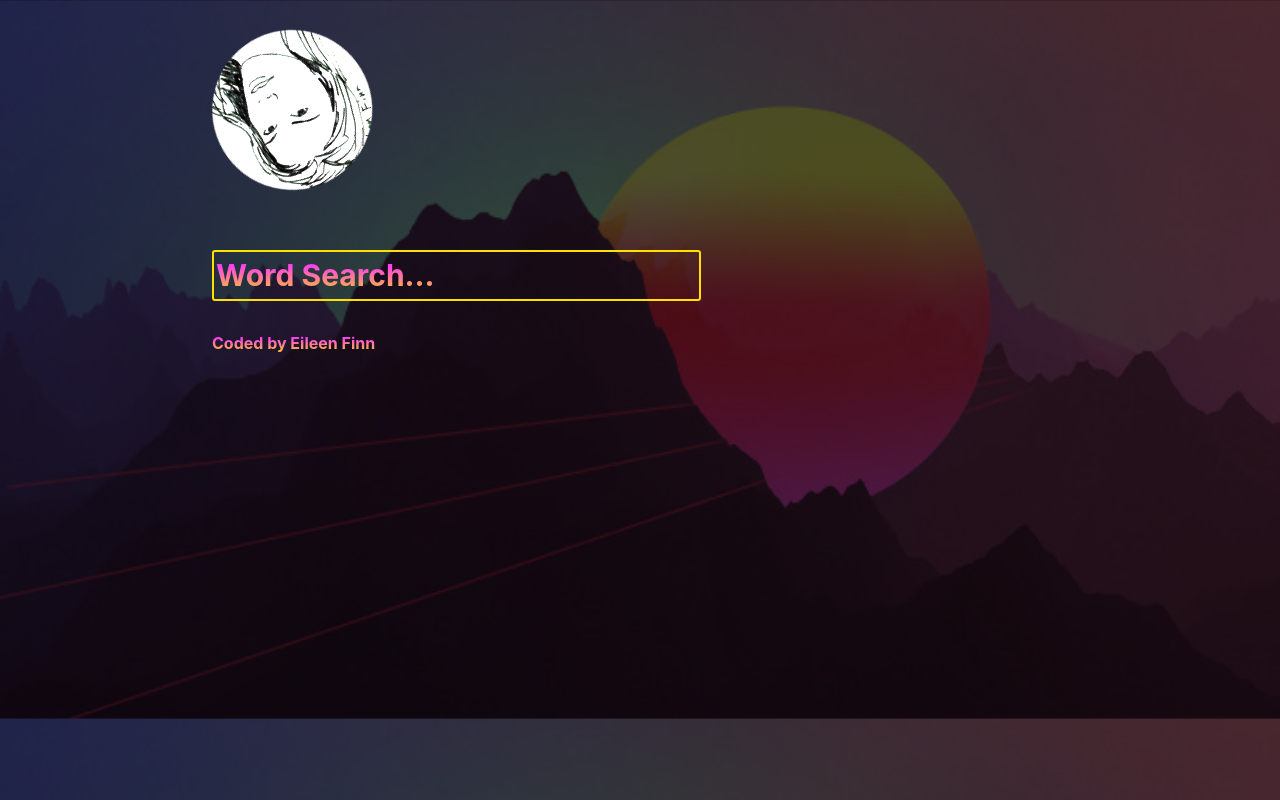
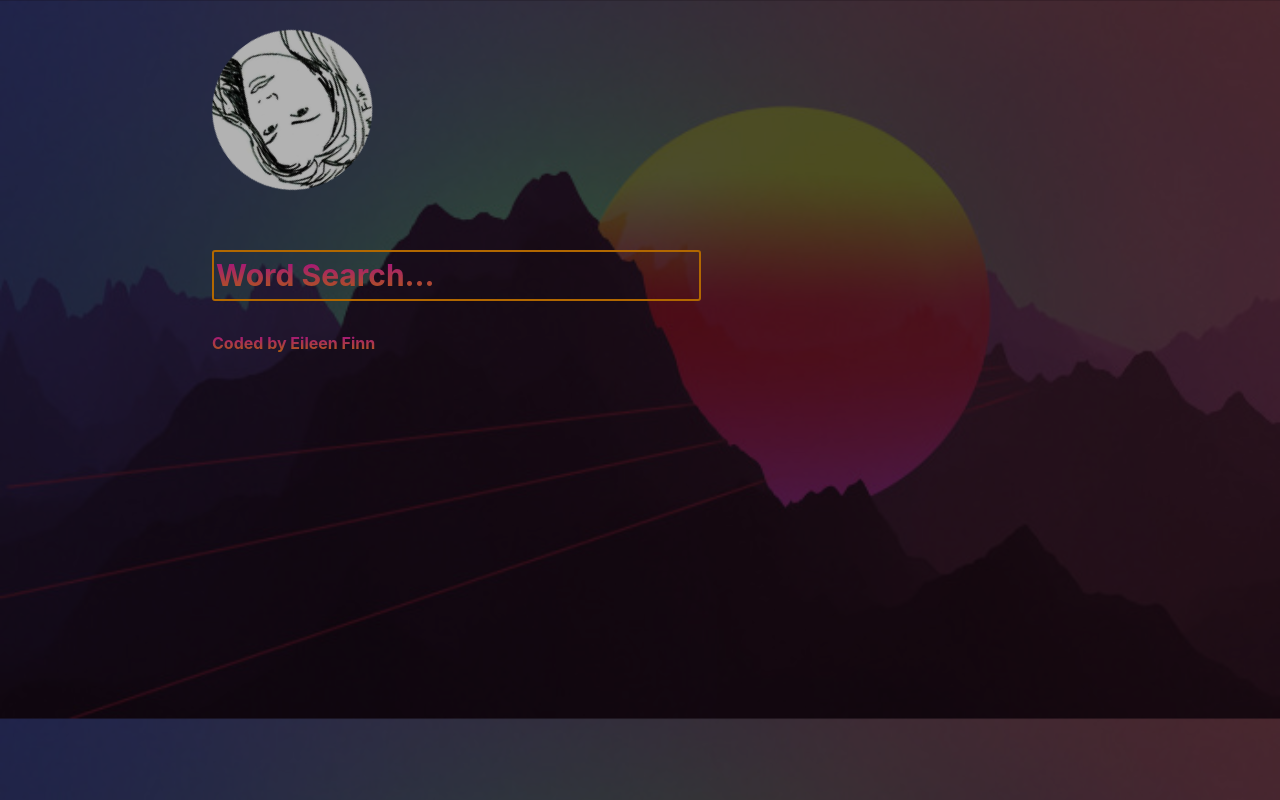
Before and after one commit to swimfinn/dictionary2, a React (Create React App) app: page / in a window 1280 px wide. Built offline with nearby package versions, Linux system fonts and the light colour scheme.

Commit message:
removed font awesome after caused issues

```diff
--- a/package.json
+++ b/package.json
@@ -8,7 +8,7 @@
     "@testing-library/user-event": "^13.5.0",
     "react": "^18.2.0",
     "react-dom": "^18.2.0",
-    "react-scripts": "5.0.1",
+    "react-scripts": "^5.0.1",
     "web-vitals": "^2.1.4"
   },
   "scripts": {
--- a/public/index.html
+++ b/public/index.html
@@ -30,7 +30,7 @@
       work correctly both with client-side routing and a non-root public URL.
       Learn how to configure a non-root public URL by running `npm run build`.
     -->
-    <title>React App</title>
+    <title>Dictionary App</title>
   </head>
   <body>
     <noscript>You need to enable JavaScript to run this app.</noscript>
--- a/src/App.css
+++ b/src/App.css
@@ -4,7 +4,7 @@ body {
     url("/src/images/body.jpg");
   background-size: cover;
   background-blend-mode: darken;
-  filter: brightness(150%);
+  filter: brightness(70%);
 }
 
 footer {
```
Also changed, not shown: 1 other file (tests, documents, lock files or other folders).
